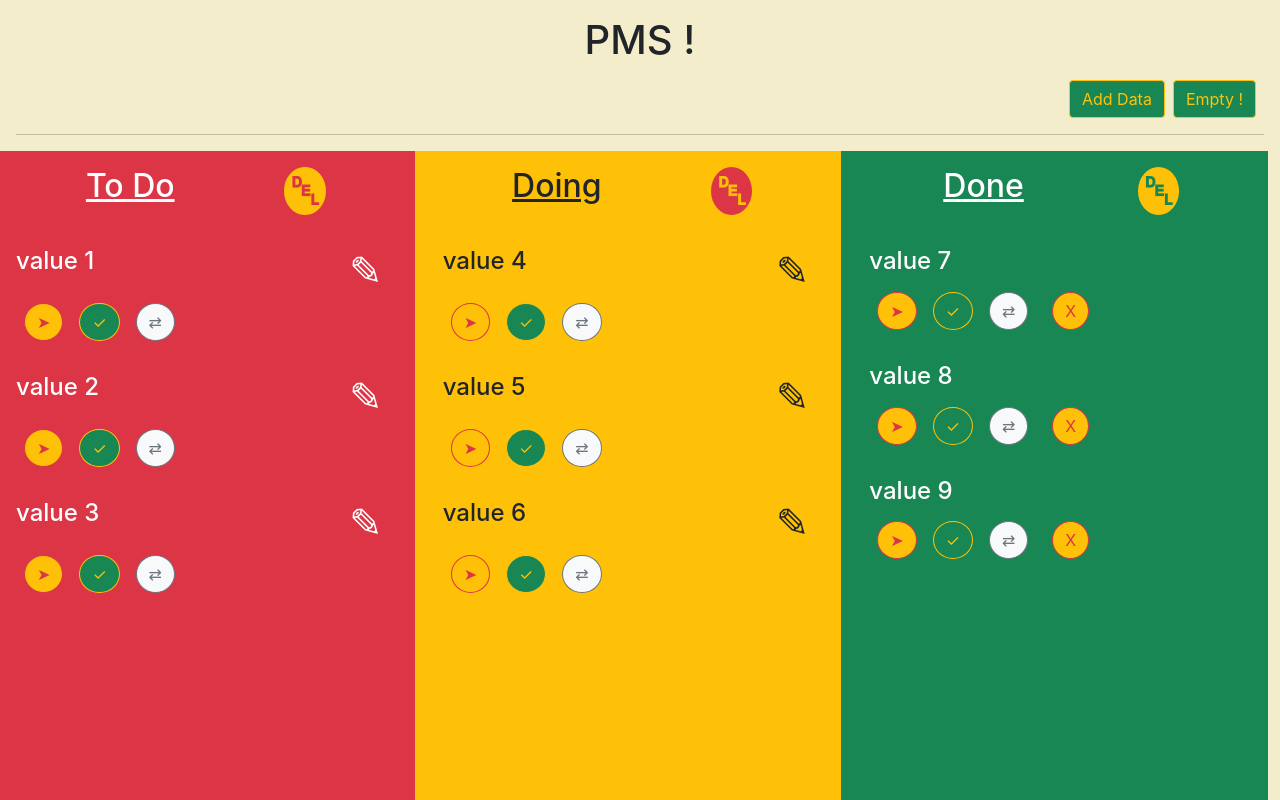
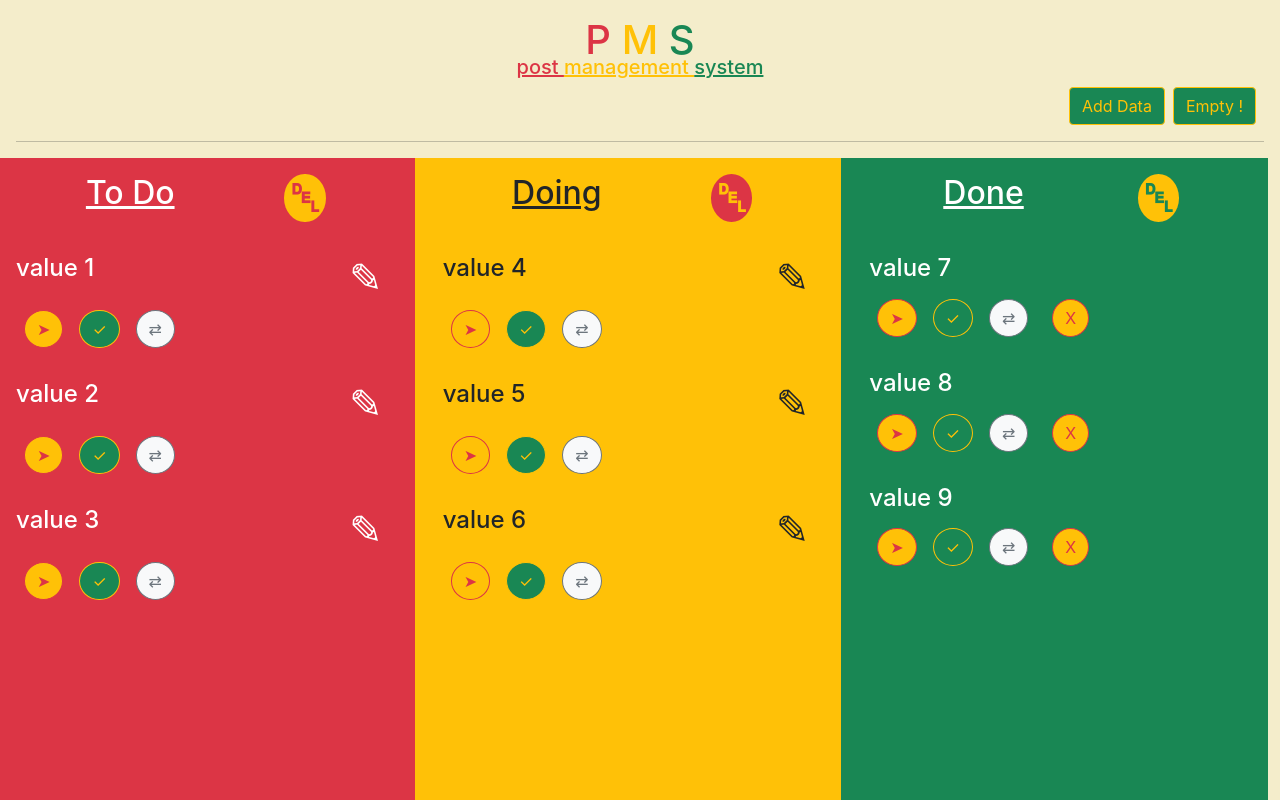
Before and after one commit to djangir/post-management-system, a React (Create React App) app: page / in a window 1280 px wide. Shown: the top 800 px of the page. Built offline with nearby package versions, Linux system fonts and the light colour scheme.

Commit message:
Change Title

```diff
--- a/src/App.js
+++ b/src/App.js
@@ -67,7 +67,16 @@ function App() {
   // Main Function(App) Return
   return (
     <>
-      <h1 className='text-center m-3' > PMS ! </h1>
+      <h1 className='text-center m-3' >
+        <span className='text-danger'> P </span>
+        <span className='text-warning'> M </span>
+        <span className='text-success'> S </span>
+      </h1>
+      <div className='text-center h5' style={{ marginTop: -25 }}>
+        <span className='text-danger text-decoration-underline'> post </span>
+        <span className='text-warning text-decoration-underline'> management </span>
+        <span className='text-success text-decoration-underline'> system </span>
+      </div>
 
       <div className='text-end me-3'>
         <button className={btnDisplay} onClick={() => {
```
